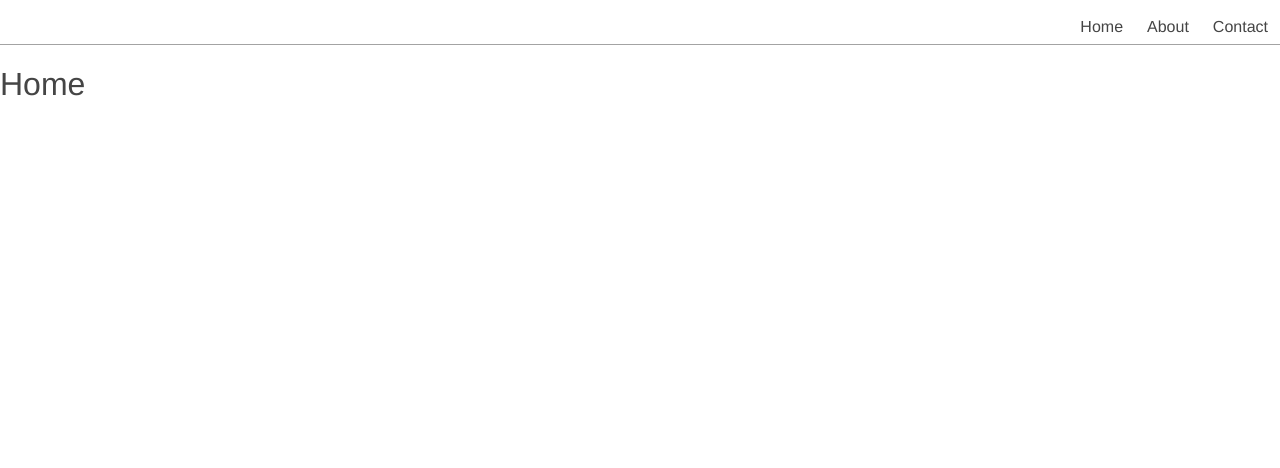
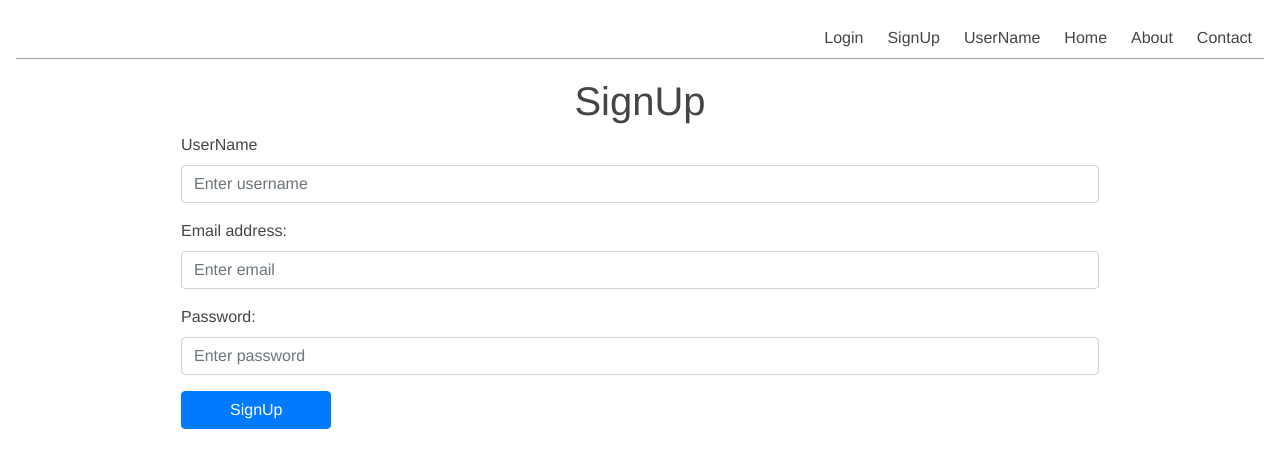
Before and after one commit to hareeshcs33/auto-car-shop-app, a Vue app: page /signUp in a window 1280 px wide. Shown: the top 468 px of the page. Built offline with nearby package versions, Linux system fonts and the light colour scheme.

Commit message:
login and signup html added

```diff
--- a/index.html
+++ b/index.html
@@ -1,12 +1,20 @@
 <!DOCTYPE html>
 <html>
+
 <head>
   <meta charset="utf-8">
   <meta name="viewport" content="width=device-width,initial-scale=1.0">
   <title>vuejs-project-template</title>
+
+  <link rel="stylesheet" href="https://maxcdn.bootstrapcdn.com/bootstrap/4.5.2/css/bootstrap.min.css">
+  <script src="https://ajax.googleapis.com/ajax/libs/jquery/3.5.1/jquery.min.js"></script>
+  <script src="https://cdnjs.cloudflare.com/ajax/libs/popper.js/1.16.0/umd/popper.min.js"></script>
+  <script src="https://maxcdn.bootstrapcdn.com/bootstrap/4.5.2/js/bootstrap.min.js"></script>
 </head>
+
 <body>
   <div id="app"></div>
   <!-- built files will be auto injected -->
 </body>
+
 </html>
--- /dev/null
+++ b/src/components/login.vue
@@ -0,0 +1,37 @@
+<template>
+  <div>
+    <h1 class="text-center">Login</h1>
+    <div class="container">
+      <div class="mx-5 px-5">
+        <div class="form-group">
+          <label for="email">Email address:</label>
+          <input
+            type="email"
+            class="form-control"
+            placeholder="Enter email"
+            id="email"
+          />
+        </div>
+        <div class="form-group">
+          <label for="pwd">Password:</label>
+          <input
+            type="password"
+            class="form-control"
+            placeholder="Enter password"
+            id="pwd"
+          />
+        </div>
+        <button class="btn btn-primary px-5" @click="login">Login</button>
+      </div>
+    </div>
+  </div>
+</template>
+<script>
+export default {
+  methods: {
+    login() {
+      console.log("login");
+    }
+  }
+};
+</script>
--- a/src/components/navbar.vue
+++ b/src/components/navbar.vue
@@ -1,6 +1,9 @@
 <template>
   <div class="navbar">
     <ul>
+      <li><router-link to="/login">Login</router-link></li>
+      <li><router-link to="/signUp">SignUp</router-link></li>
+      <li><router-link to="">UserName</router-link></li>
       <li><router-link to="/">Home</router-link></li>
       <li><router-link to="/about">About</router-link></li>
       <li><router-link to="/contact">Contact</router-link></li>
@@ -17,6 +20,7 @@
   justify-content: flex-end;
   list-style: none;
   border-bottom: 1px solid #a3a3a3;
+  width: 100%;
   margin: 0;
   padding: 0;
 }
--- /dev/null
+++ b/src/components/signUp.vue
@@ -0,0 +1,46 @@
+<template>
+  <div>
+    <h1 class="text-center">SignUp</h1>
+    <div class="container">
+      <div class="mx-5 px-5">
+        <div class="form-group">
+          <label for="username">UserName</label>
+          <input
+            type="text"
+            class="form-control"
+            placeholder="Enter username"
+            id="username"
+          />
+        </div>
+        <div class="form-group">
+          <label for="email">Email address:</label>
+          <input
+            type="email"
+            class="form-control"
+            placeholder="Enter email"
+            id="email"
+          />
+        </div>
+        <div class="form-group">
+          <label for="pwd">Password:</label>
+          <input
+            type="password"
+            class="form-control"
+            placeholder="Enter password"
+            id="pwd"
+          />
+        </div>
+        <button class="btn btn-primary px-5" @click="signUp">SignUp</button>
+      </div>
+    </div>
+  </div>
+</template>
+<script>
+export default {
+  methods: {
+    signUp() {
+      console.log("signUp");
+    }
+  }
+};
+</script>
--- a/src/router/index.js
+++ b/src/router/index.js
@@ -3,10 +3,13 @@ import Router from 'vue-router'
 import Home from '@/components/home'
 import About from '@/components/about'
 import Contact from '@/components/contact'
+import Login from '@/components/login'
+import SignUp from '@/components/signUp'
 
 Vue.use(Router)
 
 export default new Router({
+  mode: "history",
   routes: [
     {
       path: '/',
@@ -22,6 +25,16 @@ export default new Router({
       path: '/contact',
       name: 'contact',
       component: Contact
+    },
+    {
+      path: '/login',
+      name: 'login',
+      component: Login
+    },
+    {
+      path: '/signUp',
+      name: 'signUp',
+      component: SignUp
     }
   ]
 })
--- /dev/null
+++ b/src/shared/input-text.vue
@@ -0,0 +1,3 @@
+<template>
+  <input type="text" placeholder="enter value" />
+</template>
```
Lines whose indentation alone changed are shown as unchanged.
